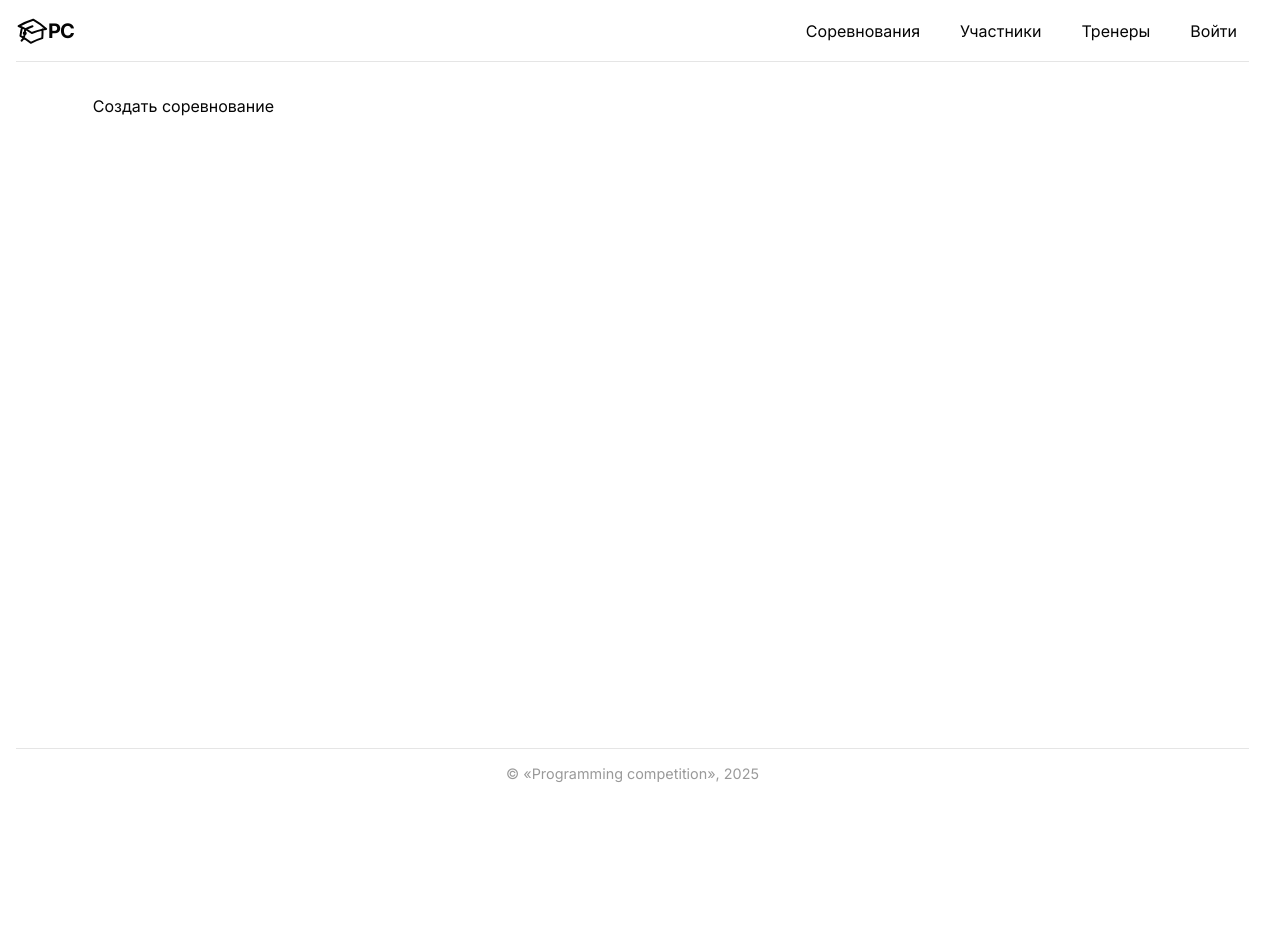
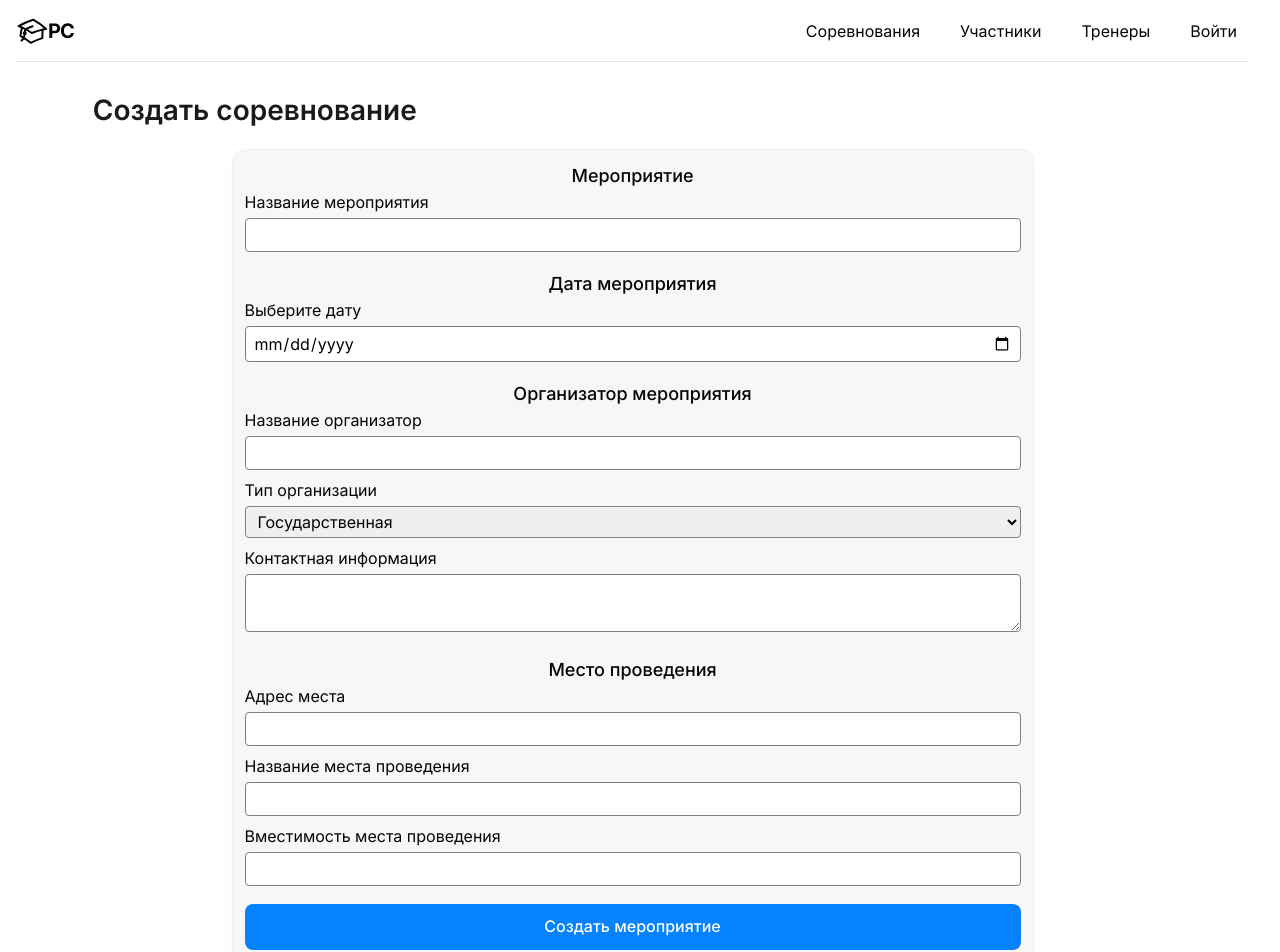
Before and after one commit to filira2004/programming-competition, a Next.js app: page /admin/competitions/create in a window 1280 px wide. Shown: the top 952 px of the page. Before the commit the page ends 800 px from the top, so only its background shows below. Built offline with nearby package versions, Linux system fonts and the light colour scheme.

Commit message:
make create new event

```diff
--- /dev/null
+++ b/app/admin/competitions/create/createCompetitions.module.css
@@ -0,0 +1,10 @@
+.titleH1 {
+  font-size: 1.75rem;
+  line-height: 2rem;
+  font-weight: 600;
+  color: #1a1a1a;
+}
+
+.wrapper {
+  margin-top: 24px;
+}
--- a/app/admin/competitions/create/page.tsx
+++ b/app/admin/competitions/create/page.tsx
@@ -1,5 +1,16 @@
+import CreateForm from "@/app/ui/components/CreateCompetitionPage/CreateForm/CreateForm";
+import styles from "./createCompetitions.module.css";
+
 const Page = () => {
-  return <div>Создать соревнование</div>;
+  return (
+    <div>
+      <h1 className={styles.titleH1}>Создать соревнование</h1>
+
+      <div className={styles.wrapper}>
+        <CreateForm />
+      </div>
+    </div>
+  );
 };
 
 export default Page;
--- /dev/null
+++ b/app/lib/actions.ts
@@ -0,0 +1,59 @@
+"use server";
+
+import { revalidateTag } from "next/cache";
+import { redirect } from "next/navigation";
+import postgres from "postgres";
+
+const sql = postgres(process.env.POSTGRES_URL!, { ssl: "require" });
+
+export async function createCompetition(formData: FormData) {
+  const rawFormData = {
+    eventName: formData.get("eventName"),
+    date: formData.get("date"),
+    organizerName: formData.get("organizerName"),
+    organizerType: formData.get("organizerType"),
+    organizerContactInfo: formData.get("organizerContactInfo"),
+    venueAddress: formData.get("venueAddress"),
+    venueName: formData.get("venueName"),
+    venueCapacity: formData.get("venueCapacity"),
+  };
+  const venueCapacityNumber = Number(rawFormData.venueCapacity);
+
+  try {
+    const [dateId] = await sql`
+    INSERT INTO dates (date)
+    VALUES (${String(rawFormData.date)})
+    RETURNING id;
+    `;
+
+    const [organizerId] = await sql`
+    INSERT INTO organizers (name, type, contact_info)
+    VALUES (${String(rawFormData.organizerName)}, ${String(
+      rawFormData.organizerType
+    )}, ${String(rawFormData.organizerContactInfo)})
+    RETURNING id;
+    `;
+
+    const [venueId] = await sql`
+    INSERT INTO venues (address, name, capacity)
+    VALUES (${String(rawFormData.venueAddress)}, ${String(
+      rawFormData.venueName
+    )}, ${venueCapacityNumber})
+    RETURNING id;
+    `;
+
+    const [eventId] = await sql`
+    INSERT INTO events (name, date_id, venue_id, organizer_id)
+    VALUES (${String(rawFormData.eventName)}, ${dateId.id}, ${venueId.id}, ${
+      organizerId.id
+    })
+    RETURNING id;
+    `;
+    console.log(eventId);
+  } catch (error) {
+    console.error("Error inster event:", error);
+  }
+
+  revalidateTag("allEvents");
+  redirect("/dashboard/competitions");
+}
--- /dev/null
+++ b/app/ui/components/CreateCompetitionPage/CreateForm/CreateForm.tsx
@@ -0,0 +1,144 @@
+import { createCompetition } from "@/app/lib/actions";
+import styles from "./createForm.module.css";
+import classNames from "classnames";
+
+const CreateForm = () => {
+  return (
+    <form action={createCompetition} className={styles.form}>
+      <section>
+        <h2 className={styles.titleH2}>Мероприятие</h2>
+        <label
+          htmlFor="eventName"
+          className={classNames(styles.label, styles.baseText)}
+        >
+          Название мероприятия
+        </label>
+        <input
+          type="text"
+          id="eventName"
+          name="eventName"
+          className={styles.input}
+          required
+          maxLength={1000}
+        />
+      </section>
+      <section>
+        <h2 className={styles.titleH2}>Дата мероприятия</h2>
+        <label
+          htmlFor="date"
+          className={classNames(styles.label, styles.baseText)}
+        >
+          Выберите дату
+        </label>
+        <input
+          type="date"
+          id="date"
+          name="date"
+          className={styles.input}
+          required
+        />
+      </section>
+
+      <section>
+        <h2 className={styles.titleH2}>Организатор мероприятия</h2>
+        <label
+          htmlFor="organizerName"
+          className={classNames(styles.label, styles.baseText)}
+        >
+          Название организатор
+        </label>
+        <input
+          type="text"
+          id="organizerName"
+          name="organizerName"
+          className={styles.input}
+          required
+          maxLength={500}
+        />
+
+        <label
+          htmlFor="organizerType"
+          className={classNames(styles.label, styles.baseText)}
+        >
+          Тип организации
+        </label>
+        <select
+          id="organizerType"
+          name="organizerType"
+          className={styles.input}
+          required
+        >
+          <option>Государственная</option>
+          <option>Частная</option>
+          <option>Корпоративная</option>
+        </select>
+
+        <label
+          htmlFor="organizerContactInfo"
+          className={classNames(styles.label, styles.baseText)}
+        >
+          Контактная информация
+        </label>
+        <textarea
+          id="organizerContactInfo"
+          name="organizerContactInfo"
+          className={styles.input}
+          required
+          maxLength={5000}
+        ></textarea>
+      </section>
+
+      <section>
+        <h2 className={styles.titleH2}>Место проведения</h2>
+        <label
+          htmlFor="venueAddress"
+          className={classNames(styles.label, styles.baseText)}
+        >
+          Адрес места
+        </label>
+        <input
+          type="text"
+          id="venueAddress"
+          name="venueAddress"
+          className={styles.input}
+          required
+          maxLength={1000}
+        />
+
+        <label
+          htmlFor="venueName"
+          className={classNames(styles.label, styles.baseText)}
+        >
+          Название места проведения
+        </label>
+        <input
+          type="text"
+          id="venueName"
+          name="venueName"
+          className={styles.input}
+          required
+          maxLength={1000}
+        />
+
+        <label
+          htmlFor="venueCapacity"
+          className={classNames(styles.label, styles.baseText)}
+        >
+          Вместимость места проведения
+        </label>
+        <input
+          type="number"
+          id="venueCapacity"
+          name="venueCapacity"
+          className={styles.input}
+          required
+          min={1}
+        />
+      </section>
+
+      <button type="submit" className={styles.submitButton}>Создать мероприятие</button>
+    </form>
+  );
+};
+
+export default CreateForm;
--- /dev/null
+++ b/app/ui/components/CreateCompetitionPage/CreateForm/createForm.module.css
@@ -0,0 +1,63 @@
+.form {
+  display: flex;
+  flex-direction: column;
+  gap: 10px;
+  margin: 0 auto;
+  max-width: 800px;
+  padding: 12px;
+  background-color: #f7f7f5;
+  border-radius: 12px;
+  box-shadow: rgba(0, 0, 0, 0.02) 0px 12px 32px,
+    rgba(0, 0, 0, 0.05) 0px 0px 0px 1px;
+}
+
+.titleH2 {
+  font-size: 1.125rem;
+  font-weight: 500;
+  line-height: 1.75rem;
+  text-align: center;
+}
+
+.baseText {
+  font-size: 1rem;
+}
+
+.label {
+  display: block;
+  margin-bottom: 4px;
+}
+
+.input {
+  padding: 4px 8px;
+  border: 1px solid gray;
+  border-radius: 4px;
+  width: 100%;
+  margin-bottom: 8px;
+}
+
+.submitButton {
+  min-width: 144px;
+  display: flex;
+  align-items: center;
+  justify-content: center;
+  font-weight: 500;
+  border-radius: 8px;
+  border: none;
+  padding: 10px 5px 12px;
+  flex-grow: 1;
+  background-color: #0582ff;
+  color: white;
+  transition: background-color 0.2s ease-in-out;
+}
+
+@media (hover: hover) {
+  .submitButton:hover {
+    background-color: #045ac3;
+  }
+}
+
+@media (hover: none) {
+  .submitButton:active {
+    background-color: #045ac3;
+  }
+}
```
